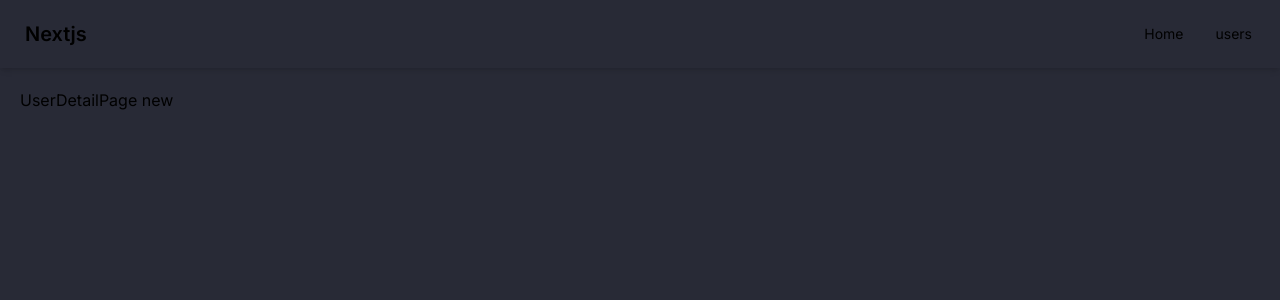
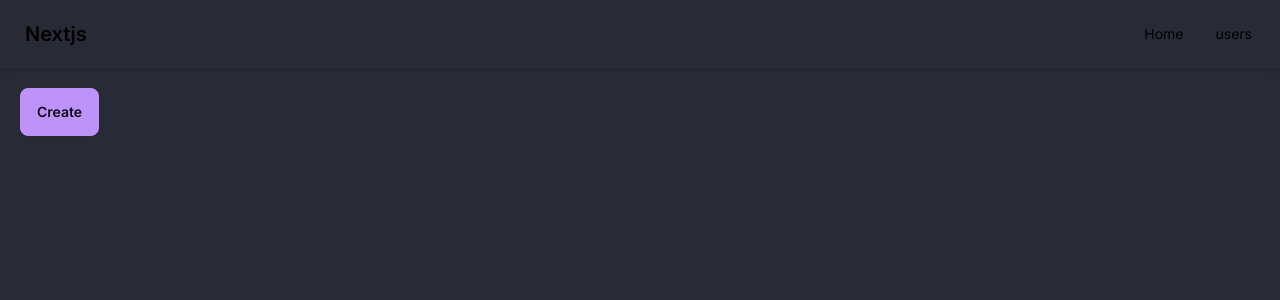
Before and after one commit to depermana12/nextfull, a Next.js app: page /users/new in a window 1280 px wide. Shown: the top 300 px of the page. Built offline with nearby package versions, Linux system fonts and the light colour scheme.

Commit message:
Suspense for free, next loading

```diff
--- a/app/users/Usertable.tsx
+++ b/app/users/Usertable.tsx
@@ -11,6 +11,8 @@ type Props = {
 };
 
 const Usertable = async ({ sortOrder }: Props) => {
+  await new Promise<void>((resolve) => setTimeout(() => resolve(), 2000));
+
   const res = await fetch("https://jsonplaceholder.typicode.com/users");
   const users: User[] = await res.json();
 
--- /dev/null
+++ b/app/users/loading.tsx
@@ -0,0 +1,8 @@
+const loading = () => {
+  return (
+    <div className="flex items-center justify-center py-4">
+      <span className="loading loading-spinner loading-lg"></span>
+    </div>
+  );
+};
+export default loading;
--- /dev/null
+++ b/app/users/new/page.tsx
@@ -0,0 +1,13 @@
+"use client";
+
+import { useRouter } from "next/navigation";
+
+const NewUserPage = () => {
+  const router = useRouter();
+  return (
+    <button className="btn btn-secondary" onClick={() => router.push("/users")}>
+      Create
+    </button>
+  );
+};
+export default NewUserPage;
--- a/app/users/page.tsx
+++ b/app/users/page.tsx
@@ -1,3 +1,4 @@
+import Link from "next/link";
 import Usertable from "./Usertable";
 
 type Props = {
@@ -10,6 +11,9 @@ const UsersPage = async ({ searchParams: { sortOrder } }: Props) => {
   return (
     <>
       <h1>Users</h1>
+      <Link href="/users/new" className="btn btn-primary">
+        New User
+      </Link>
       <Usertable sortOrder={sortOrder} />
     </>
   );
```
